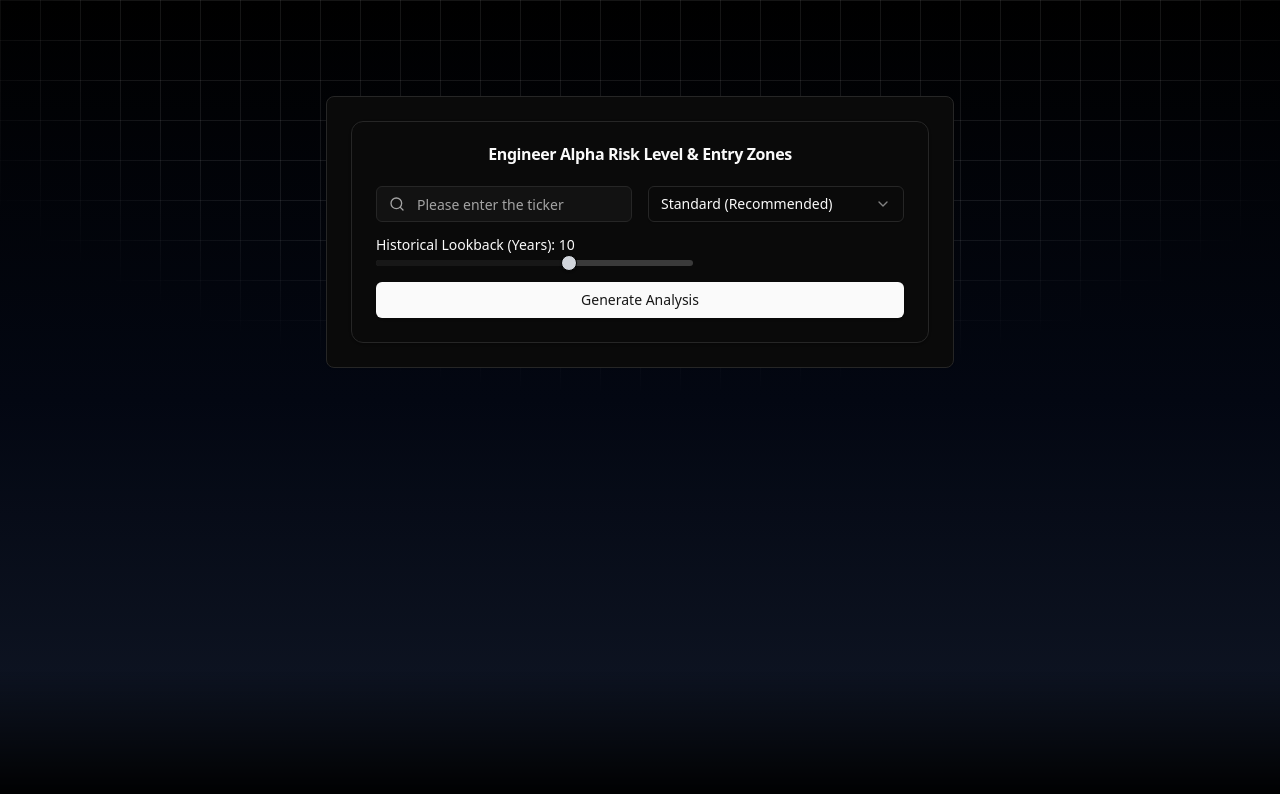
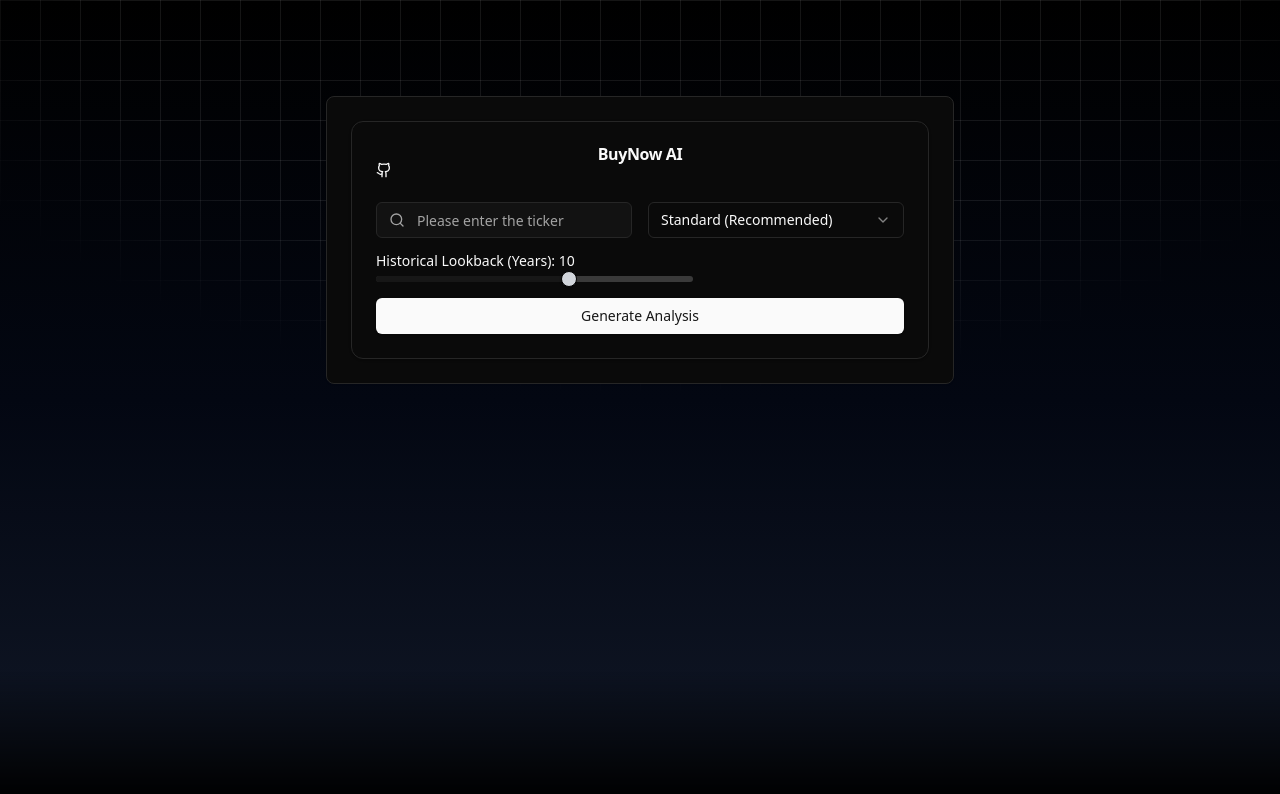
Before and after one commit to FULINA41/BuyNow_FE, a Next.js app: page / in a window 1280 px wide. Shown: the top 794 px of the page. Built offline with nearby package versions, Linux system fonts and the light colour scheme; no server answers.

Commit message:
GitHub Link

```diff
--- a/components/StockAnalyzer.tsx
+++ b/components/StockAnalyzer.tsx
@@ -24,7 +24,7 @@ import {
   InputGroupText,
   InputGroupTextarea,
 } from "@/components/ui/input-group"
-import { SearchIcon } from 'lucide-react';
+import { SearchIcon, Github } from 'lucide-react';
 import { cn } from '@/lib/utils';
 
 export default function StockAnalyzer() {
@@ -62,7 +62,7 @@ export default function StockAnalyzer() {
     <div className="max-w-6xl mx-auto p-6 space-y-6 relative z-20">
       <Card>
         <CardHeader>
-          <CardTitle className="text-center">Engineer Alpha Risk Level & Entry Zones</CardTitle>
+          <CardTitle className="text-center">BuyNow AI <a href='https://github.com/FULINA41/BuyNow' target='_blank' rel='noopener noreferrer'><Github size={16} /></a></CardTitle>
         </CardHeader>
         <CardContent>
           <div className="space-y-4">
```
